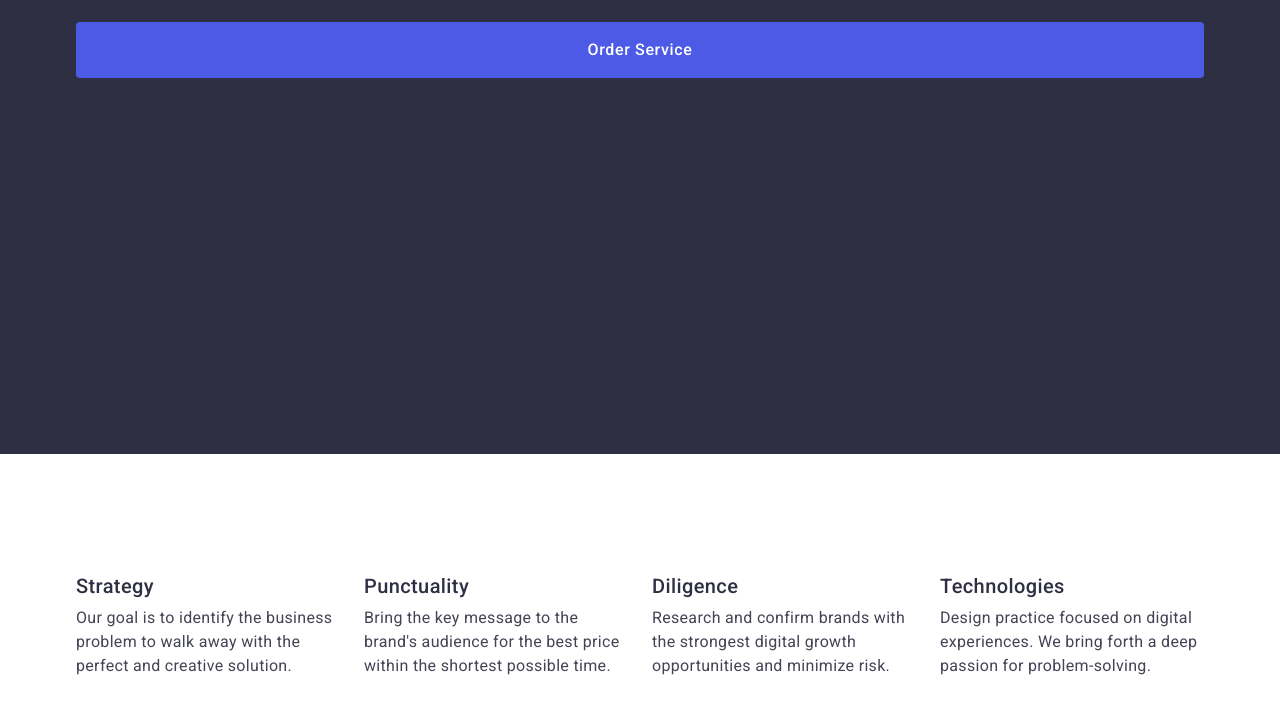
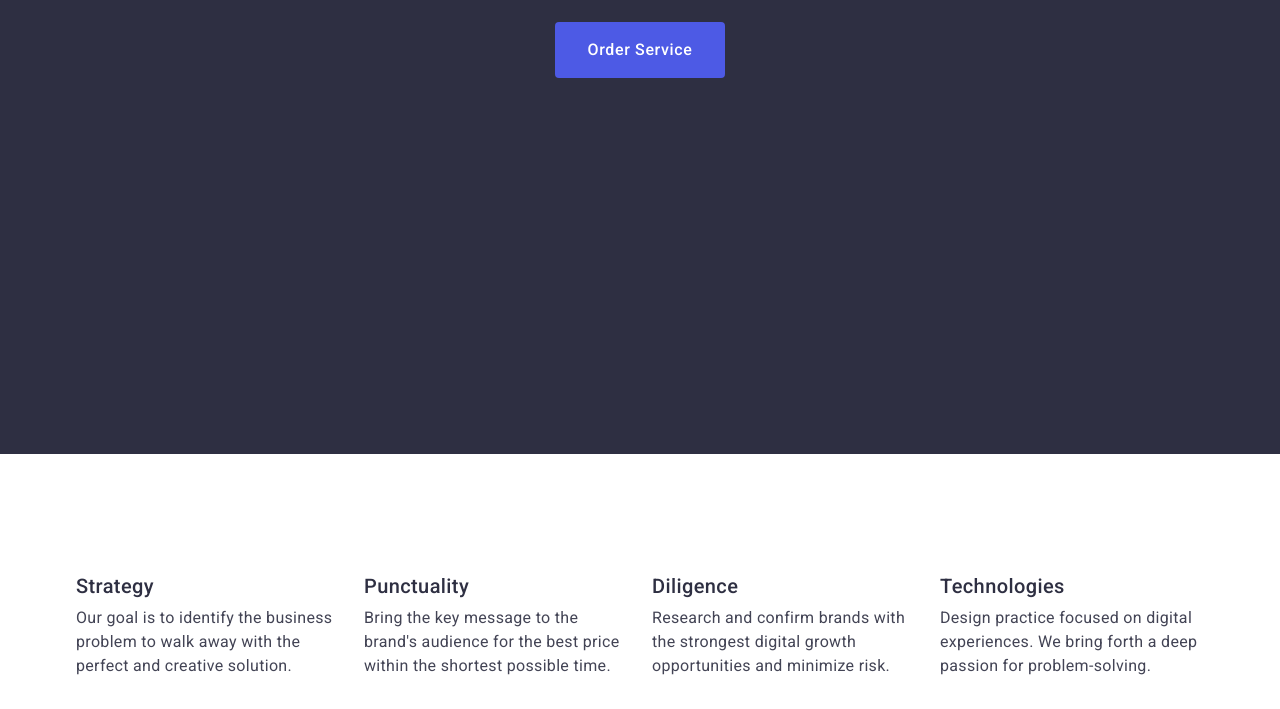
Before and after one commit to Den0203/goit-markup-hw-03, a plain HTML site: page index.html in a window 1280 px wide. Shown: the part 391-1100 px from the top of the page. Drawn offline with nearby package versions, Linux system fonts and the light colour scheme.

Commit message:
width button

```diff
--- a/css/style.css
+++ b/css/style.css
@@ -131,7 +131,8 @@ img {
   padding: 16px 32px;
   border: none;
   margin-bottom: 188px;
-  min-width: 169px;
+  display: block;
+  width: auto;
 }
 .section-hero-button:hover,
 .section-hero-button:focus {
```
